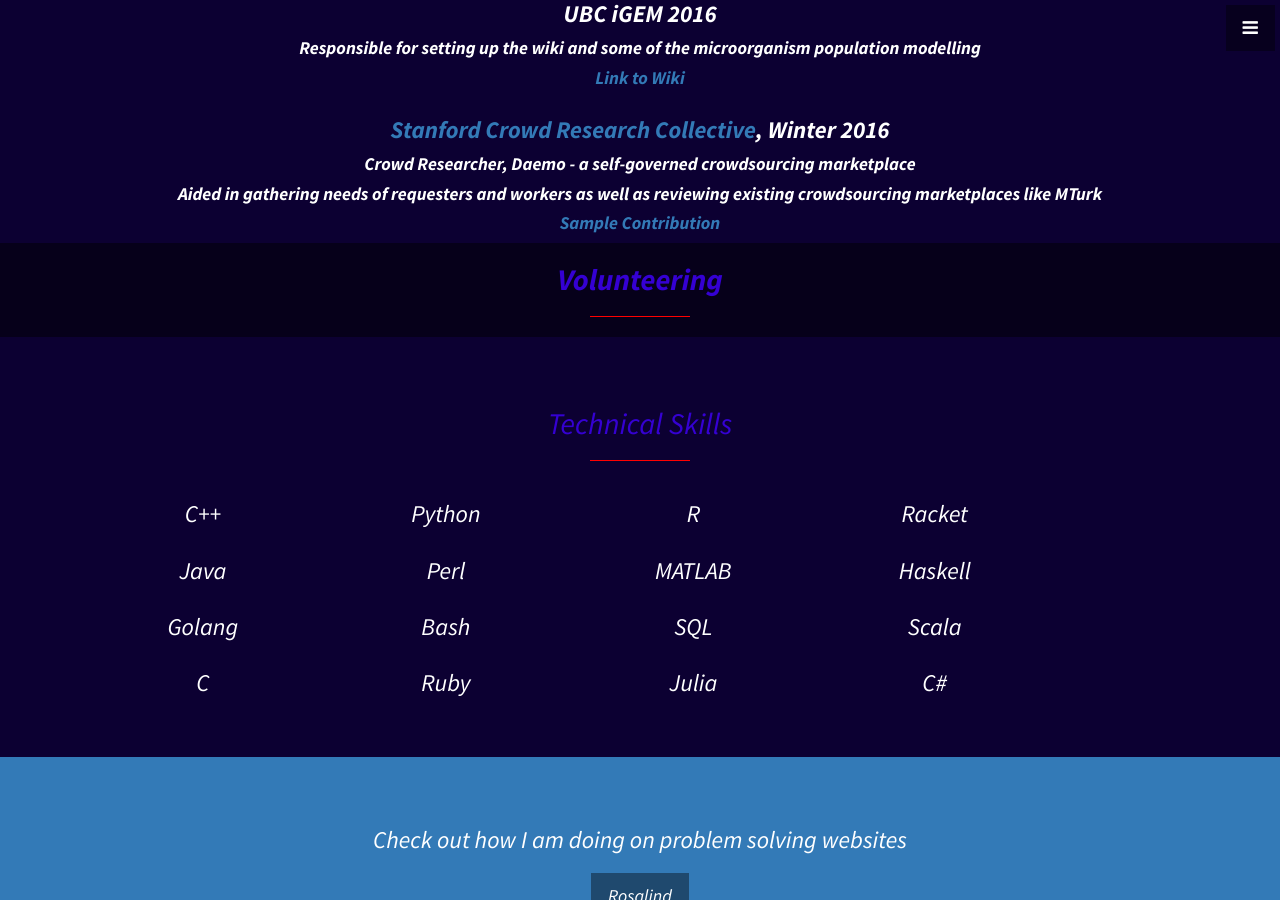
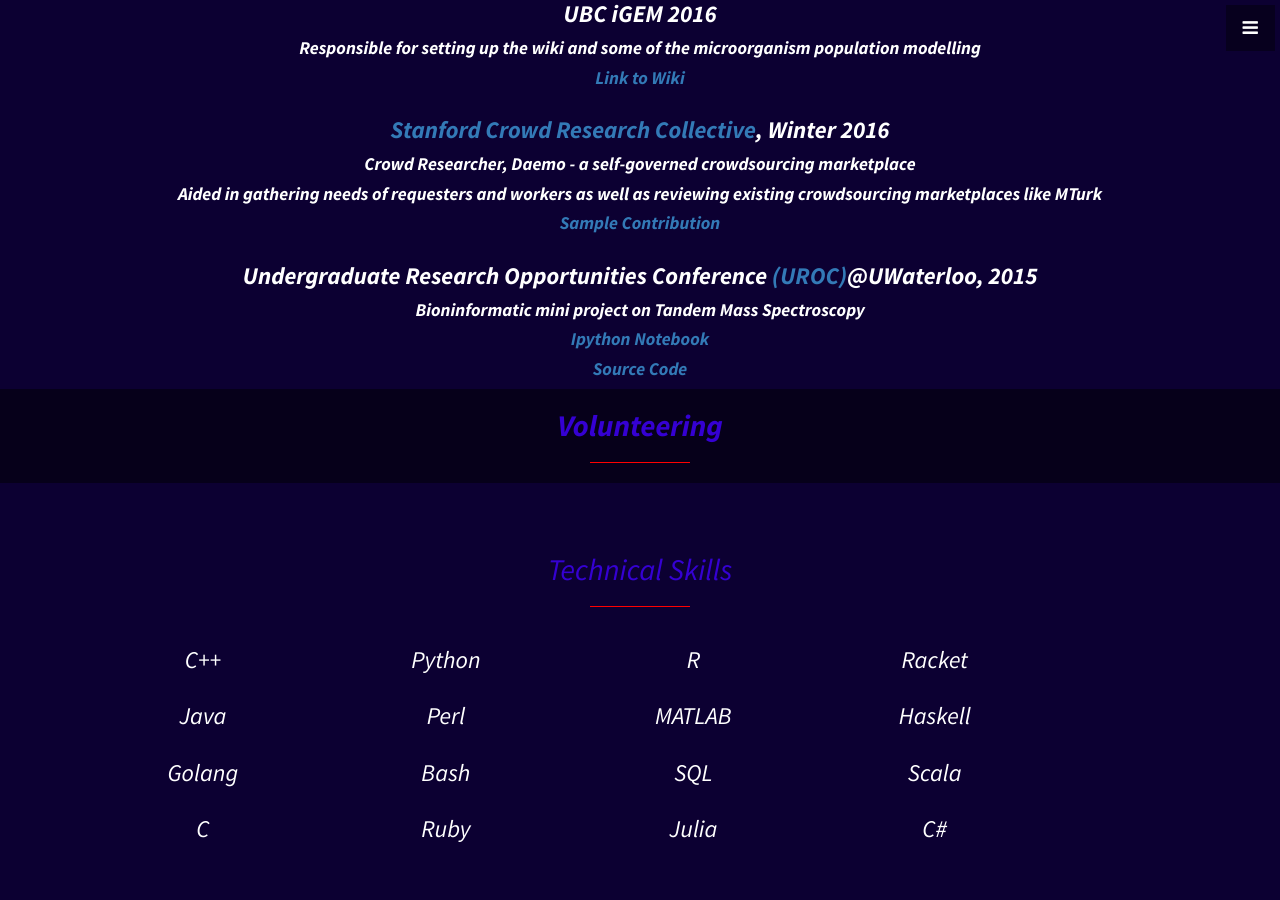
Before and after one commit to vaastav/vaastav.github.io, a Jekyll site: the page index.html, which Jekyll copies as it is, in a window 1280 px wide and 900 px high, scrolled down 4225 px. Built offline with Jekyll 4.4.1, drawn with Linux system fonts in a browser that asks for light colours.

Commit message:
Add UROC project

```diff
--- a/index.html
+++ b/index.html
@@ -450,7 +450,15 @@
                     <h4><b> Aided in gathering needs of requesters and workers as well as reviewing existing crowdsourcing marketplaces like MTurk</b></h4>
                     <h4><b><a href="http://crowdresearch.stanford.edu/w/index.php?title=WinterMilestone_2_vaastav">Sample Contribution</a></b></h4>
                 </div>
-			</div>
+            </div>
+            <div class="row text-center">
+                <div class="col-md-12">
+                    <h3><b> Undergraduate Research Opportunities Conference <a href="https://cs.uwaterloo.ca/conferences/uroc/2015/">(UROC)</a>@UWaterloo, 2015</b></h3>
+                    <h4><b> Bioninformatic mini project on Tandem Mass Spectroscopy</b></h4>
+                    <h4><b><a href="https://github.com/JoshBradshaw/uroc2015/blob/master/Tandem%20Mass%20Spectroscopy.ipynb">Ipython Notebook</a></b></h4>
+                    <h4><b><a href="https://github.com/JoshBradshaw/uroc2015">Source Code</a></b></h4>
+                </div>
+            </div>
 		</div>
 	</section>
 
```
